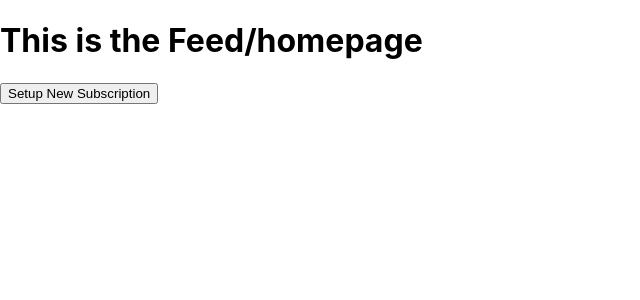
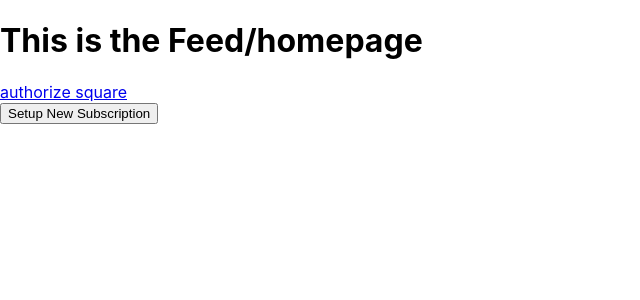
Before and after one commit to codeandcodes/subs, a React (Create React App) app in the folder frontend-app/: page /feed in a window 1280 px wide. Shown: the top 300 px of the page, without its empty margins (0-640 px from the left). Built offline with nearby package versions, Linux system fonts and the light colour scheme; no server answers.

Commit message:
add authorize url to feed component for testing purposes

```diff
--- a/frontend-app/src/components/feed/feed.js
+++ b/frontend-app/src/components/feed/feed.js
@@ -20,10 +20,15 @@ function Feed() {
     dispatch(fetchSubscriptions());
   }, [dispatch]);
 
+  const scope = 'CUSTOMERS_READ+PAYMENTS_WRITE+SUBSCRIPTIONS_WRITE+ITEMS_READ+ORDERS_WRITE+INVOICES_WRITE+ITEMS_WRITE+ITEMS_READ+CUSTOMERS_WRITE+SUBSCRIPTIONS_READ+MERCHANT_PROFILE_READ+MERCHANT_PROFILE_WRITE';
+  const token = 'pretendingthatthisissomekindoftoken123';
+  const authorizeUrl = `https://connect.squareupsandbox.com/oauth2/authorize?client_id=${process.env.REACT_APP_SQUARE_APPLICATION_ID}&scope=${scope}&session=false&state=${token}`;
+
   return(
     <div>
       <h1>This is the Feed/homepage</h1>
       <p>{userName}</p>
+      <a href={authorizeUrl}>authorize square</a>
       <SetupSubscriptionModal />
     </div>
   )
--- a/frontend-app/src/components/splash/splash.js
+++ b/frontend-app/src/components/splash/splash.js
@@ -22,7 +22,7 @@ function Splash() {
     // return dispatch(logout()).then(() => setClickedLogout(true));
   }
 
-  const scope = 'CUSTOMERS_READ+PAYMENTS_WRITE+SUBSCRIPTIONS_WRITE+ITEMS_READ+ORDERS_WRITE+INVOICES_WRITE+ITEMS_WRITE+ITEMS_READ+CUSTOMERS_WRITE+SUBSCRIPTIONS_READ+MERCHANT_PROFILE_READ';
+  const scope = 'CUSTOMERS_READ+PAYMENTS_WRITE+SUBSCRIPTIONS_WRITE+ITEMS_READ+ORDERS_WRITE+INVOICES_WRITE+ITEMS_WRITE+ITEMS_READ+CUSTOMERS_WRITE+SUBSCRIPTIONS_READ+MERCHANT_PROFILE_READ+MERCHANT_PROFILE_WRITE';
   const token = 'pretendingthatthisissomekindoftoken123';
   const authorizeUrl = `https://connect.squareupsandbox.com/oauth2/authorize?client_id=${process.env.REACT_APP_SQUARE_APPLICATION_ID}&scope=${scope}&session=false&state=${token}`;
 
```
